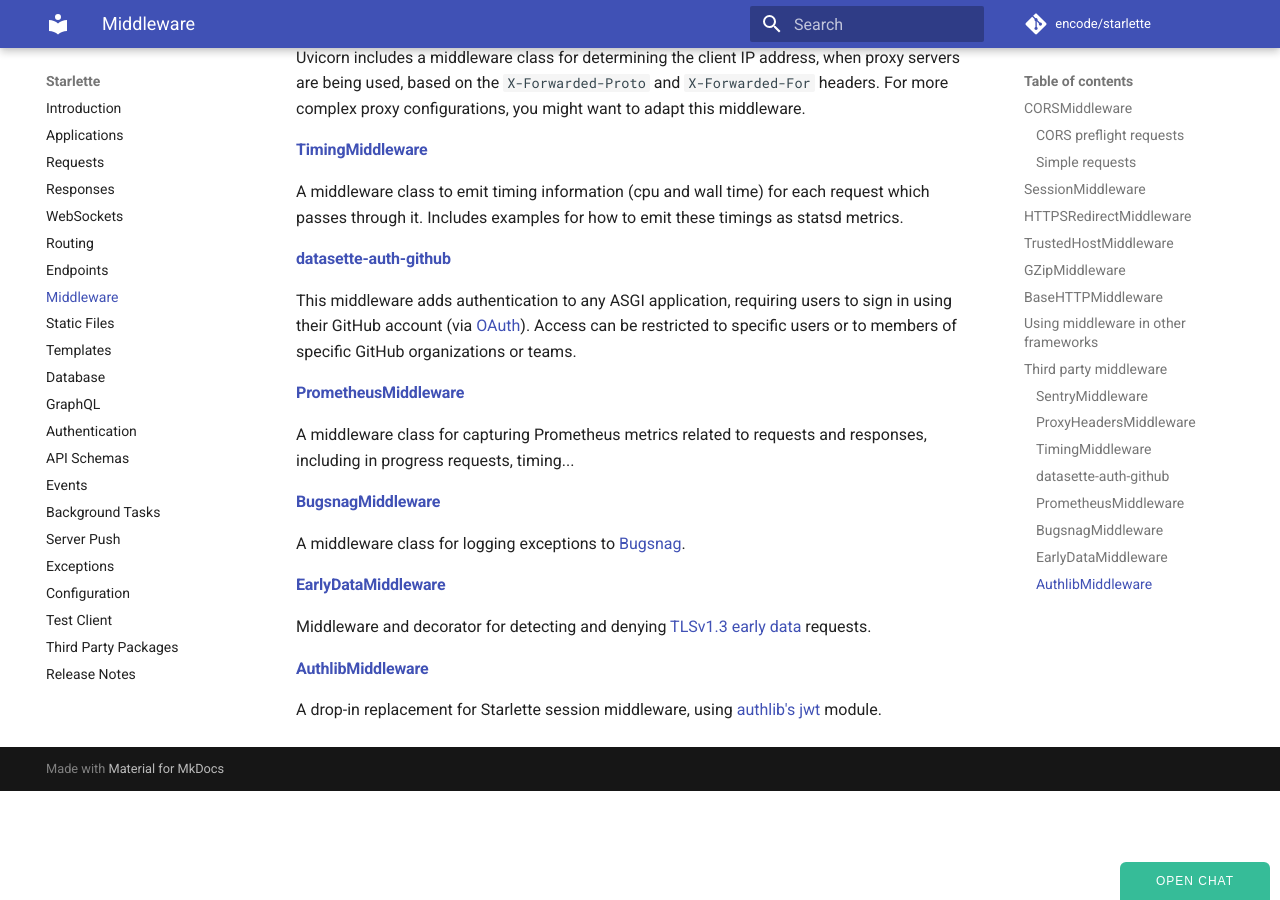
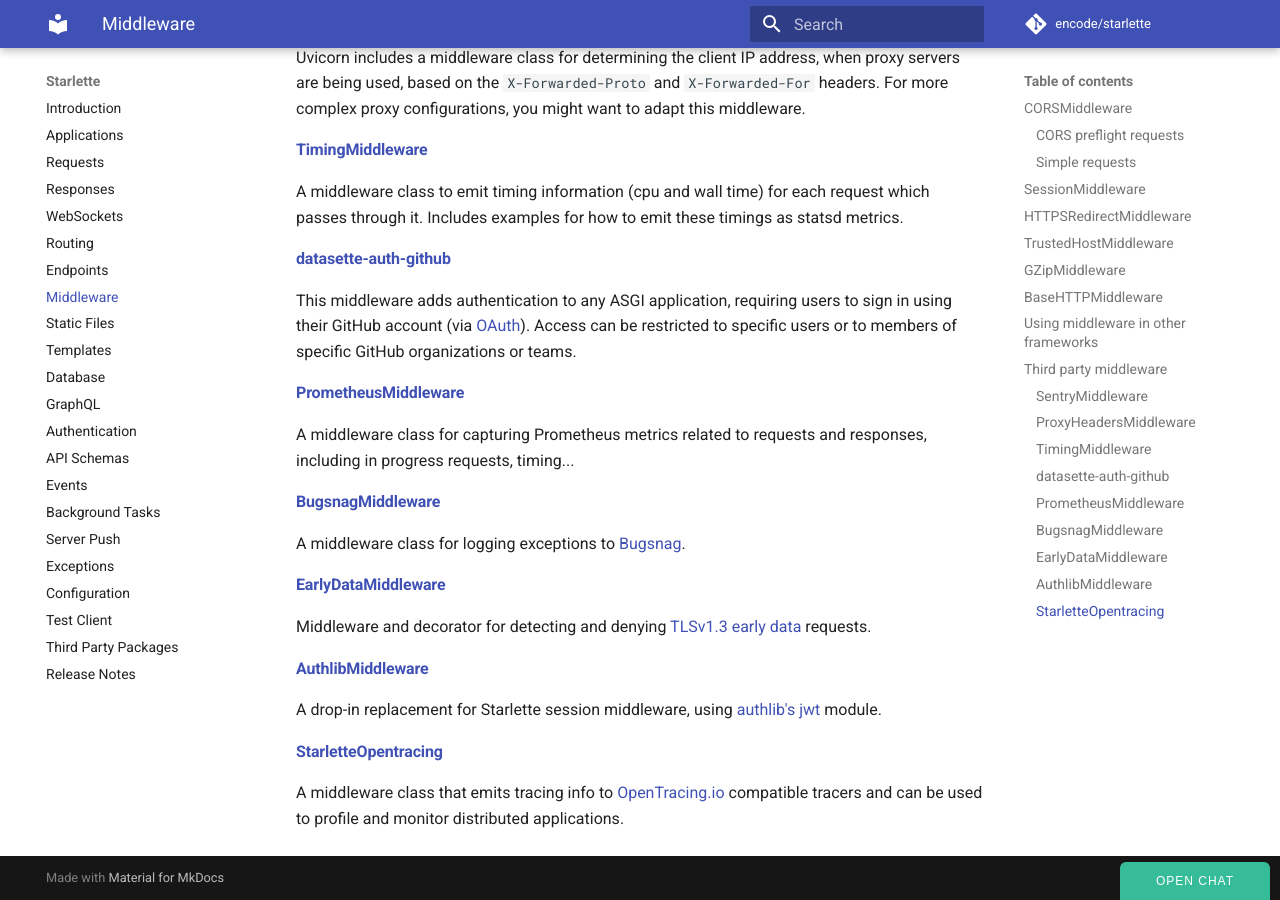
Before and after one commit to hidraco/starlette, an MkDocs documentation site: the page built from docs/middleware.md, in a window 1280 px wide and 900 px high, scrolled down 5998 px. Built offline with MkDocs 1.6.1 and Material for MkDocs 9.7.7, drawn with Linux system fonts in a browser that asks for light colours; comment, search, counter and statistics services are not loaded.

Commit message:
Added StarletteOpentracing to the third party middleware docs (#918)

```diff
--- a/docs/middleware.md
+++ b/docs/middleware.md
@@ -278,3 +278,8 @@ Middleware and decorator for detecting and denying [TLSv1.3 early data](https://
 
 A drop-in replacement for Starlette session middleware, using [authlib's jwt](https://docs.authlib.org/en/latest/jose/jwt.html)
 module.
+
+#### [StarletteOpentracing](https://github.com/acidjunk/starlette-opentracing)
+
+A middleware class that emits tracing info to [OpenTracing.io](https://opentracing.io/) compatible tracers and
+can be used to profile and monitor distributed applications.
```
